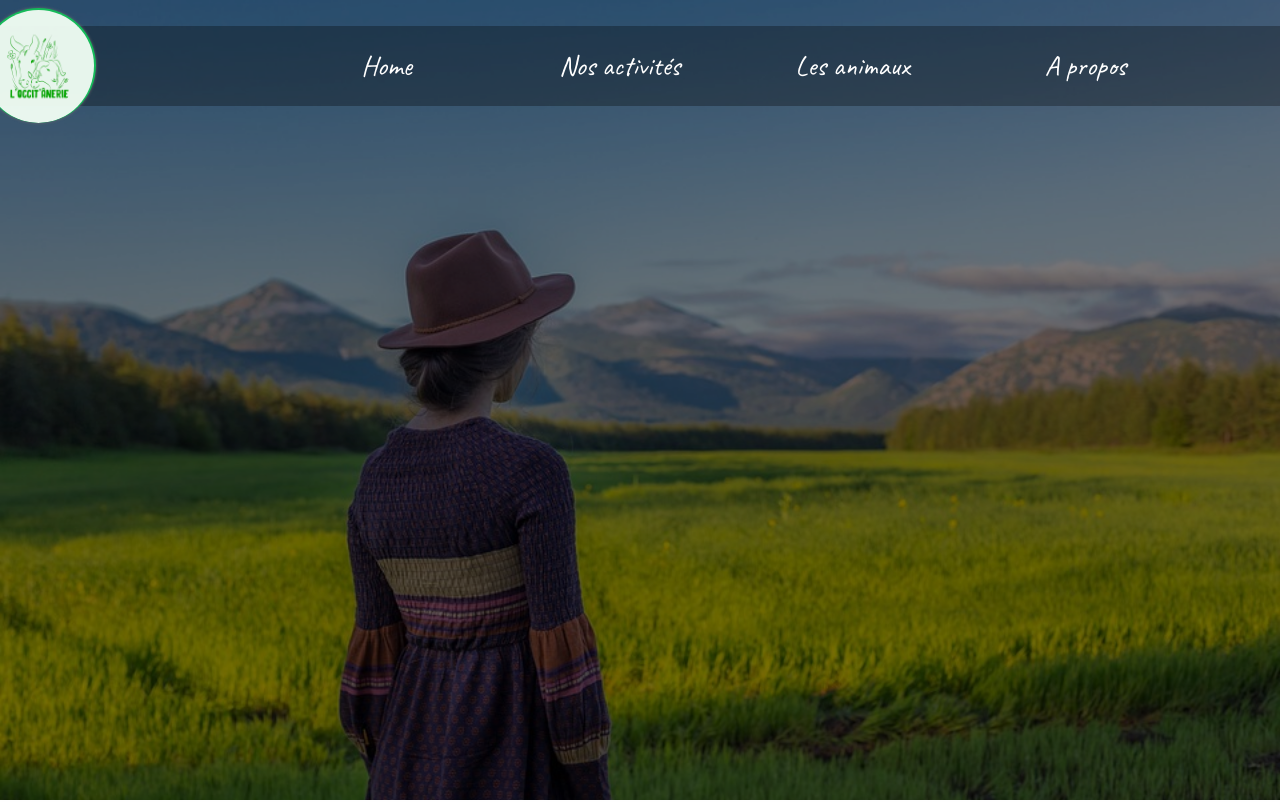
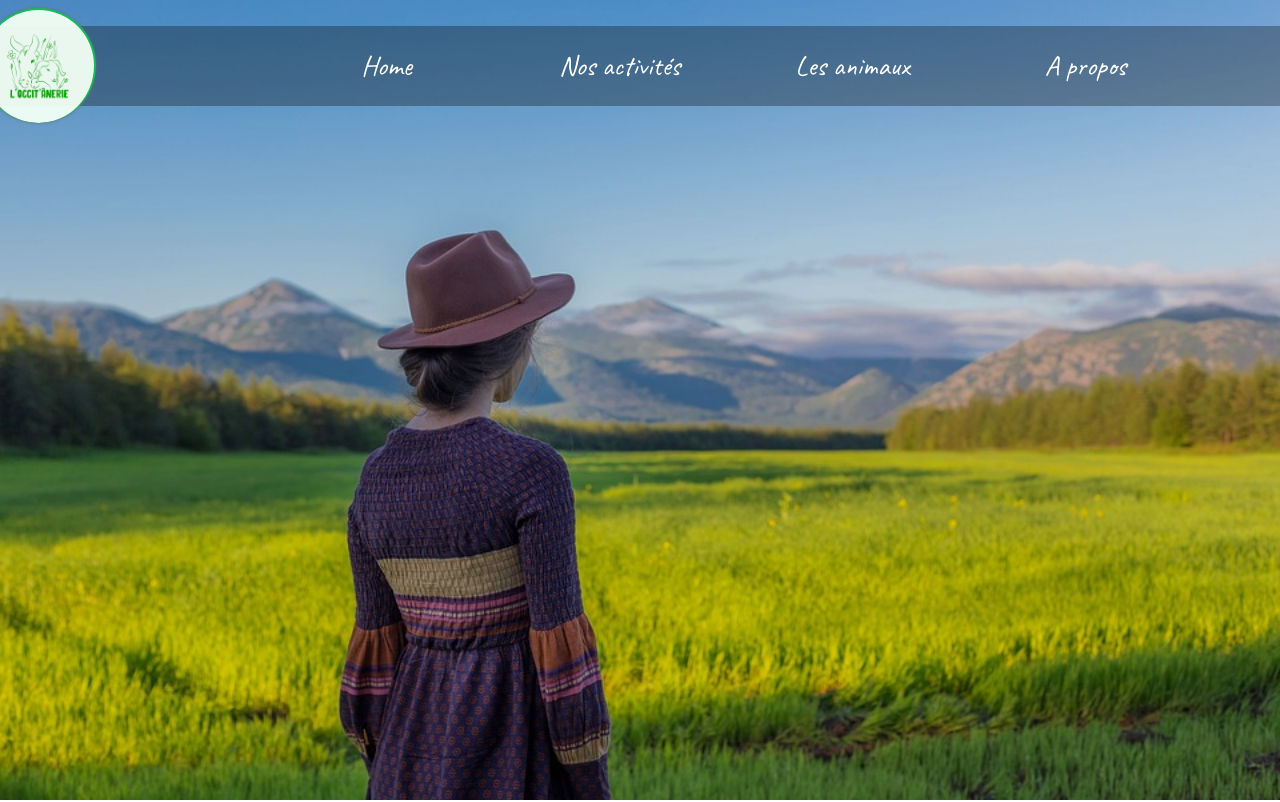
Before and after one commit to ClementBenezech/occitanerie, a Next.js app: page /about in a window 1280 px wide. Shown: the top 802 px of the page. Built offline with nearby package versions, Linux system fonts and the light colour scheme; a web font is replaced by a local one.

Commit message:
removing dark filter on cover images

```diff
--- a/src/app/globals.css
+++ b/src/app/globals.css
@@ -102,7 +102,7 @@ a {
   height: 100vh;
   object-fit: cover;
   object-position: center;
-  filter: brightness(50%);
+  filter: brightness(90%);
   @media screen and (max-width: 1024px) {
     object-position: left;
     object-fit: cover;
```
